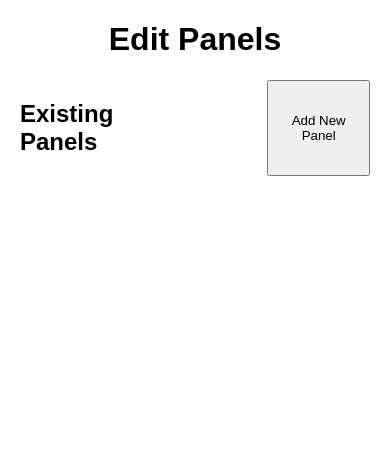
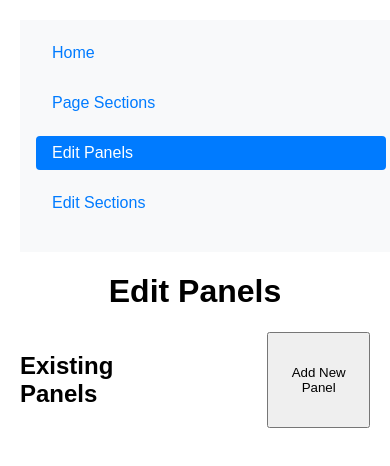
Before and after one commit to cronycles/retabet.web.config.tools, a website: page public/editPanels.html in a window 390 px wide. Drawn offline with Linux system fonts and the light colour scheme; no server answers.

Commit message:
Refactor layout to include a responsive sidebar and main content area for editing panels and sections; enhance styling for improved user navigation

```diff
--- a/public/editPanels.html
+++ b/public/editPanels.html
@@ -7,6 +7,30 @@
     <link rel="stylesheet" href="styles.css">
 </head>
 <body>
+    <div class="container-fluid">
+        <div class="row">
+            <!-- Sidebar -->
+            <nav class="col-md-3 col-lg-2 d-md-block bg-light sidebar collapse" id="sidebarMenu">
+                <div class="position-sticky">
+                    <ul class="nav flex-column">
+                        <li class="nav-item">
+                            <a class="nav-link" href="index.html">Home</a>
+                        </li>
+                        <li class="nav-item">
+                            <a class="nav-link" href="pageSections.html">Page Sections</a>
+                        </li>
+                        <li class="nav-item">
+                            <a class="nav-link active" href="editPanels.html">Edit Panels</a>
+                        </li>
+                        <li class="nav-item">
+                            <a class="nav-link" href="editSections.html">Edit Sections</a>
+                        </li>
+                    </ul>
+                </div>
+            </nav>
+
+            <!-- Main Content -->
+            <main class="col-md-9 ms-sm-auto col-lg-10 px-md-4">
                 <h1>Edit Panels</h1>
                 <div id="panelsContainer">
                     <h2>Existing Panels</h2>
@@ -31,6 +55,9 @@
                         </div>
                     </form>
                 </div>
+            </main>
+        </div>
+    </div>
     <script type="module" src="editPanels.js"></script>
 </body>
 </html>
--- a/public/styles.css
+++ b/public/styles.css
@@ -70,17 +70,51 @@ h1 {
     background-color: #ffe6e6;
 }
 
+/* Sidebar styles */
 .sidebar {
     height: 100vh;
     position: fixed;
     top: 0;
     left: 0;
+    width: 200px;
+    background-color: #f8f9fa;
+    padding: 1rem;
+    box-shadow: 2px 0 5px rgba(0, 0, 0, 0.1);
     overflow-y: auto;
-    padding-top: 1rem;
 }
 
+.sidebar .nav {
+    list-style: none;
+    padding: 0;
+    margin: 0;
+}
+
+.sidebar .nav-item {
+    margin-bottom: 1rem;
+}
+
+.sidebar .nav-link {
+    display: block;
+    padding: 0.5rem 1rem;
+    color: #007bff;
+    text-decoration: none;
+    border-radius: 4px;
+    transition: background-color 0.3s ease, color 0.3s ease;
+}
+
+.sidebar .nav-link:hover {
+    background-color: #e9ecef;
+    color: #0056b3;
+}
+
+.sidebar .nav-link.active {
+    background-color: #007bff;
+    color: white;
+}
+
+/* Main content styles */
 .main-content {
-    margin-left: 250px;
+    margin-left: 220px; /* Adjusted for the narrower sidebar */
     padding: 20px;
 }
 
@@ -146,4 +180,15 @@ form button[type="button"]:hover {
     form {
         padding: 1rem;
     }
+
+    .sidebar {
+        width: 100%;
+        height: auto;
+        position: relative;
+        box-shadow: none;
+    }
+
+    .main-content {
+        margin-left: 0;
+    }
 }
```
Also changed, not shown: public/editSections.html (+27 -0 lines). Lines whose indentation alone changed are shown as unchanged.
